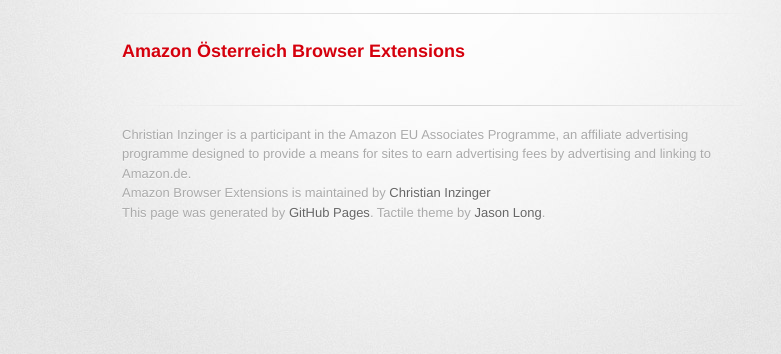
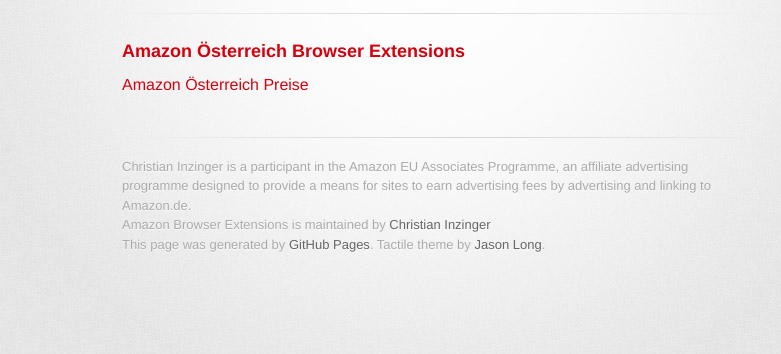
Before and after one commit to inz/extensions, a plain HTML site: page index.html in a window 1280 px wide. Shown: the part 160-514 px from the top of the page, without its empty margins (208-989 px from the left). Drawn offline with Linux system fonts and the light colour scheme; a web font is replaced by a local one.

Commit message:
Add link to AT price extension

```diff
--- a/index.html
+++ b/index.html
@@ -29,7 +29,7 @@
 
         <section id="main_content">
           <h3>Amazon Österreich Browser Extensions</h3>
-
+          <p><a href="https://chrome.google.com/webstore/detail/gkneejijedkibmfibelhgnmfdjppepjn?gl=AT">Amazon Österreich Preise</a></p>
         </section>
 
         <footer>
```
